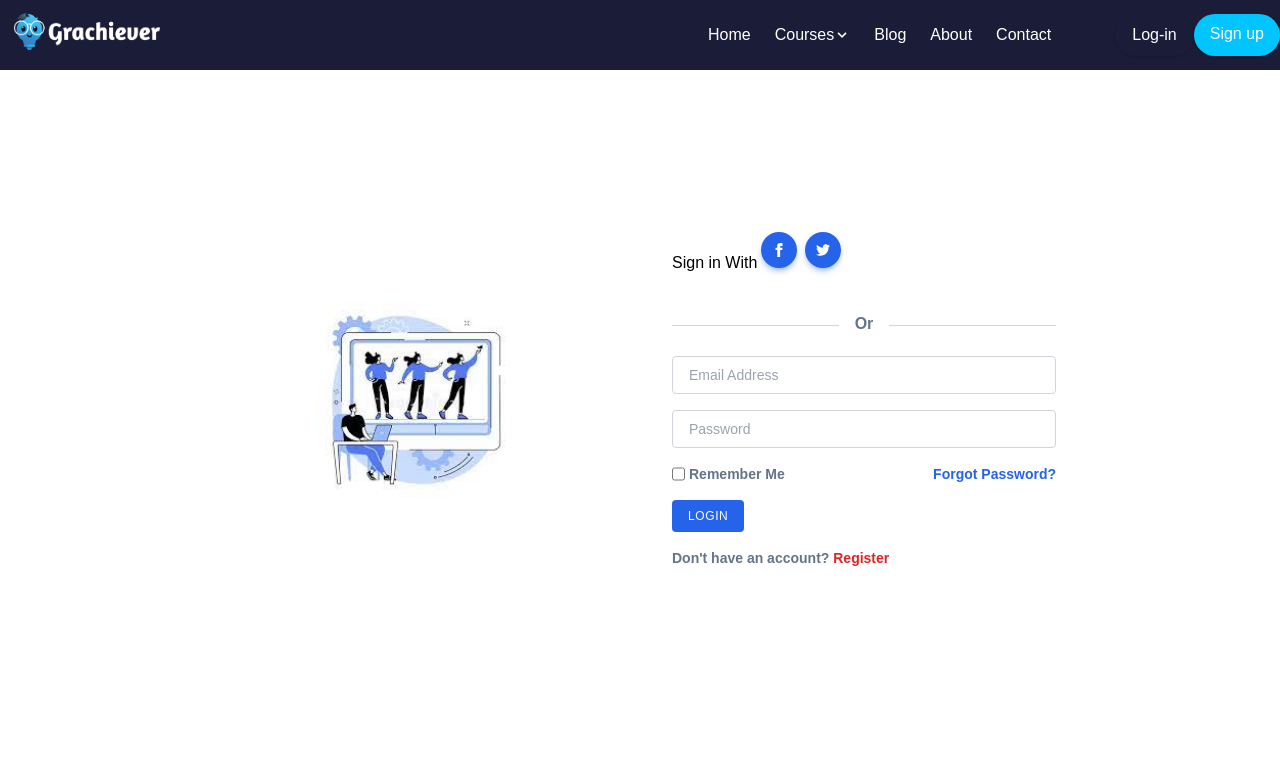
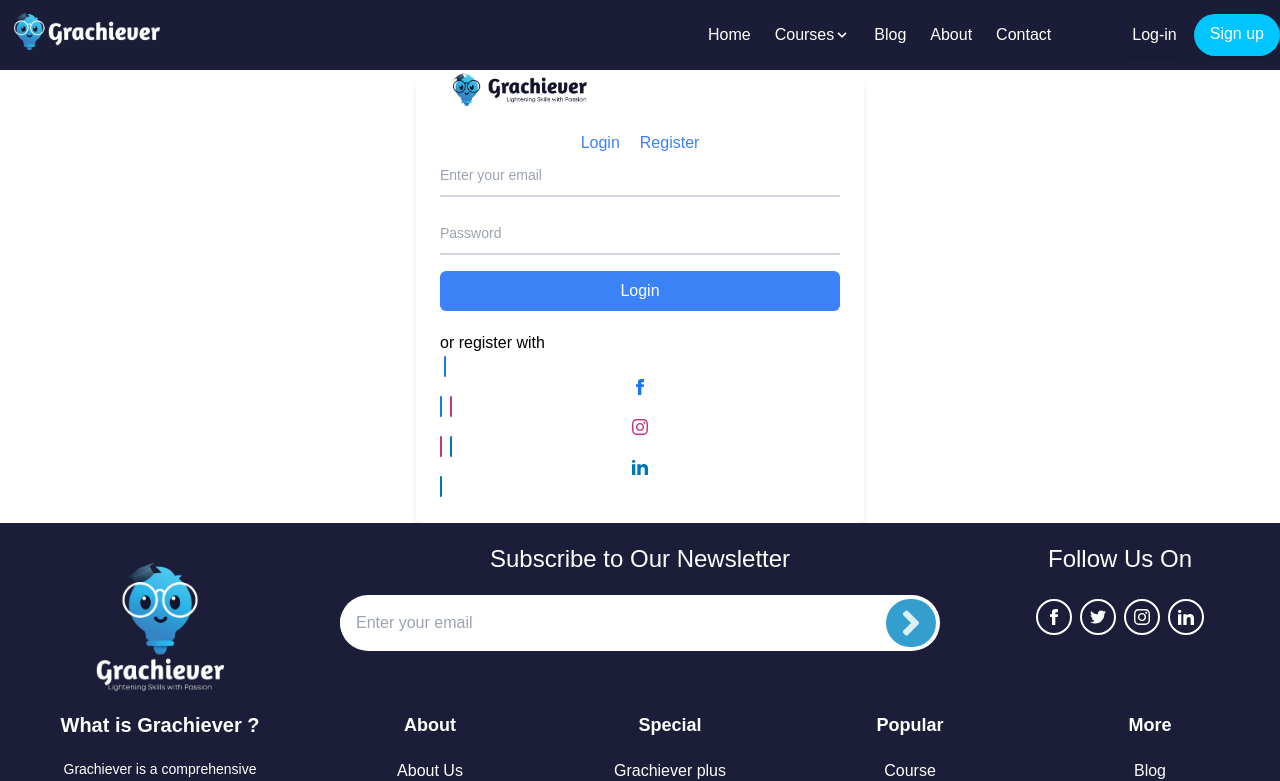
Before and after one commit to Ramnivas9753/Grachiever, a React (Create React App) app: page /login in a window 1280 px wide. Shown: the top 781 px of the page. Built offline with nearby package versions, Linux system fonts and the light colour scheme.

Commit message:
login in process

```diff
--- a/src/Components/Home.js
+++ b/src/Components/Home.js
@@ -173,7 +173,7 @@ function Home() {
             <p className="mt-5  text-lg">Our Skill Graph feature helps you stay up-to-date with the latest skills in demand. our Skill Graph displays the trending skills over time.</p>
             <p  className="mt-5 text-lg">allowing you to identify which skills are gaining popularity and which are losing relevance. With this powerful tool, you can make informed decisions about the skills you want to learn or develop, ensuring you stay ahead of the curve in your chosen field.</p>
             <div className=' mt-10'>
-       <button className="bg-[#00c5ff] hover:bg-white text-white hover:text-black border-2 border-[#00c5ff] p-2 rounded-xl   px-8 text-lg  font-bold">Learn More</button>
+       <button className="bg-[#00c5ff] hover:bg-white text-white hover:text-black border-2 border-[#00c5ff] p-2 rounded-xl   px-8 text-lg  font-bold"><Link to="/Skillgraph">Learn More</Link></button>
        </div>
         </div>
     {/* <!--Graph Section--> */}
--- a/src/Components/Login.js
+++ b/src/Components/Login.js
@@ -1,117 +1,119 @@
-import logo1 from '../images/LOGOS/sign_in.jpeg';
-import { FaFacebook } from "react-icons/fa";
-import { FaTwitter } from "react-icons/fa";
-import { FaGooglePlus } from "react-icons/fa";
-import sign_in from "../images/LOGOS/sign-up-image.jpg"
+import React from 'react';
+import { FaAngleRight } from "react-icons/fa";
+import grachieverlogo from "../images/LOGOS/grachiever-02.png"
 
+function LoginAndRegister({ onLogin, onRegister }) {
+  const emailRef = React.createRef();
+  const passwordRef = React.createRef();
+  const confirmPasswordRef = React.createRef();
+  const [isLogin, setIsLogin] = React.useState(true);
 
-function Login() {
+  function handleLogin(event) {
+    event.preventDefault();
+    // Your login logic goes here
+    onLogin(emailRef.current.value, passwordRef.current.value);
+  }
+
+  function handleRegister(event) {
+    event.preventDefault();
+    // Your registration logic goes here
+    onRegister(emailRef.current.value, passwordRef.current.value, confirmPasswordRef.current.value);
+  }
+
   return (
+    <div className="max-w-md mx-auto mt-20 p-6 bg-white rounded-md shadow-md">
+      {/* <h2 className="text-xl font-medium mb-4">{isLogin ? 'Login' : 'Register'}</h2> */}
+      <img src={grachieverlogo} className="w-20 md:w-40 -mt-5 md:-mt-10" alt="Grachiever Logo" />
+      <p className="mt-4 text-center">
+        {isLogin ? (
           <>
-      {/* <div id="id01" className="modal mt-20 mb-5" >
-  <form className="animate p-5 max-w-sm mx-auto bg-[#EBF5FB]" action="#" method="post">
-    <div className="imgcontainer">
-      <a href="index.html"><span onclick="document.getElementById('id01').style.display='none'" className="close" title="Close Modal">&times;</span></a>
-      <img src={logo1} alt="Grachiever Logo" className=" w-20 h-20 mx-auto rounded-full" />
+            <button className="text-blue-500 font-medium" onClick={() => setIsLogin(true)}>Login</button>
+            <button className="text-blue-500 font-medium ml-5" onClick={() => setIsLogin(false)}>Register</button>
+          </>
+        ) : (
+          <>
+            <button className="text-blue-500 font-medium" onClick={() => setIsLogin(true)}>Login </button>
+            <button className="text-blue-500 font-medium ml-5" onClick={() => setIsLogin(false)}>Register</button>
+          </>
+        )}
+      </p>
+      <form onSubmit={isLogin ? handleLogin : handleRegister}>
+        <div className="mb-4">
+          {/* <label htmlFor="email" className="block text-gray-700 font-medium mb-2">Email</label> */}
+          <input type="email" id="email" className="block py-2.5 px-0 w-full text-sm text-gray-900 bg-transparent border-0 border-b-2 border-gray-300 appearance-none dark:text-white dark:border-gray-600 dark:focus:border-blue-500 focus:outline-none focus:ring-0 focus:border-blue-600 peer" placeholder="Enter your email" ref={emailRef} />
+          <label for="floating_email" class="peer-focus:font-medium absolute text-sm text-gray-500 dark:text-gray-400 duration-300 transform -translate-y-6 scale-75 top-3 -z-10 origin-[0] peer-focus:left-0 peer-focus:text-blue-600 peer-focus:dark:text-blue-500 peer-placeholder-shown:scale-100 peer-placeholder-shown:translate-y-0 peer-focus:scale-75 peer-focus:-translate-y-6">Email address</label>
         </div>
-    <div className="w-full max-w-lg">
-          <h1 className="font-bold text-center">Login Form</h1>
         <div className="mb-4">
-            <label className="block text-gray-700 text-sm font-bold mb-2" for="email">
-              Username
-            </label>
-            <input className="shadow appearance-none border rounded w-full py-2 px-3 text-gray-700 leading-tight focus:outline-none focus:shadow-outline" id="email" type="email" placeholder="Username/Email" />
-            <div className="error text-red-500 text-xs italic"></div>
+          {/* <label htmlFor="password" className="block text-gray-700 font-medium mb-2">Password</label> */}
+          <input type="password" id="password" className="block py-2.5 px-0 w-full text-sm text-gray-900 bg-transparent border-0 border-b-2 border-gray-300 appearance-none dark:text-white dark:border-gray-600 dark:focus:border-blue-500 focus:outline-none focus:ring-0 focus:border-blue-600 peer" placeholder="Password" ref={passwordRef} />
+          <label for="floating_password" class="peer-focus:font-medium absolute text-sm text-gray-500 dark:text-gray-400 duration-300 transform -translate-y-6 scale-75 top-3 -z-10 origin-[0] peer-focus:left-0 peer-focus:text-blue-600 peer-focus:dark:text-blue-500 peer-placeholder-shown:scale-100 peer-placeholder-shown:translate-y-0 peer-focus:scale-75 peer-focus:-translate-y-6">Password</label>
         </div>
-          <div className="mb-6">
-            <label className="block text-gray-700 text-sm font-bold mb-2" for="password">
-              Password
-            </label>
-            <input className="shadow appearance-none border border-red-500 rounded w-full py-2 px-3 text-gray-700 mb-3 leading-tight focus:outline-none focus:shadow-outline" id="password" type="password" placeholder="******************" />
-            <div className="error text-red-500 text-xs italic"></div>
+        {!isLogin && (
+          <div className="mb-4">
+            {/* <label htmlFor="confirmPassword" className="block text-gray-700 font-medium mb-2">Confirm Password</label> */}
+            <input type="password" id="confirmPassword" className="block py-2.5 px-0 w-full text-sm text-gray-900 bg-transparent border-0 border-b-2 border-gray-300 appearance-none dark:text-white dark:border-gray-600 dark:focus:border-blue-500 focus:outline-none focus:ring-0 focus:border-blue-600 peer" placeholder="Confirm password" ref={confirmPasswordRef} />
+            <label for="floating_password" class="peer-focus:font-medium absolute text-sm text-gray-500 dark:text-gray-400 duration-300 transform -translate-y-6 scale-75 top-3 -z-10 origin-[0] peer-focus:left-0 peer-focus:text-blue-600 peer-focus:dark:text-blue-500 peer-placeholder-shown:scale-100 peer-placeholder-shown:translate-y-0 peer-focus:scale-75 peer-focus:-translate-y-6">confirmPassword</label>
           </div>
-              <button className="bg-blue-500 hover:bg-blue-700 text-white font-bold py-2 px-4 rounded focus:outline-none focus:shadow-outline w-full" type="submit">
-            Sign In
-          </button>
-          <div className="flex items-center justify-between mt-5">
-            <a className="inline-block align-baseline font-bold text-sm text-blue-500 hover:text-blue-800" href="sign_up.html">Sign-Up</a>
-            <a className="inline-block align-baseline font-bold text-sm text-blue-500 hover:text-blue-800" href="forgot_password.html">Forgot Password?</a>
-          </div>
-          <p className="w-10 h-10 bg-red-200 text-center rounded-full pt-2 mx-auto">OR</p>
-          <div className="row mt-3">
-            <a href="#" className="flex btn btn_login text-white items-center p-1 bg-blue-600 hover:bg-blue-500 border border-2 rounded justify-center m-1">
-            < FaFacebook className='m-2 ' /> Login With Facebook
-             </a>
-            <a href="#" className="flex text-white btn btn_login items-center p-1 bg-blue-500 hover:bg-blue-600 border border-2 rounded justify-center m-1">
-            < FaTwitter className='m-2 ' />  Login With Twitter
-            </a>
-            <a href="#" className="flex text-white btn btn_login items-center p-1 bg-red-600 hover:bg-red-700 border border-2 rounded justify-center m-1">
-            < FaGooglePlus className='m-2 ' /> Login With Google+
-            </a>
-          </div>
-          <p className="text-center text-gray-500 text-xs mt-3">
-            &copy;2020 Acme Corp. All Rights Reserved.
-          </p>
-          </div>
-        </form>
-    </div> */}
-      <section className="h-screen flex flex-col md:flex-row justify-center space-y-10 md:space-y-0 md:space-x-16 items-center my-2 mx-5 md:mx-0 md:my-0">
-        <div className="md:w-1/3 max-w-sm">
-          <img
-            src={sign_in} className="md:w-[60%] m-auto"
-            alt="Sample image" />
-        </div>
-        <div className="md:w-1/3 max-w-sm">
-          <div className="text-center md:text-left">
-           Sign in With
-            <button
+        )}
+        <button type="submit" className="bg-blue-500 hover:bg-blue-600 text-white rounded-md w-full px-4 py-2">{isLogin ? 'Login' : 'Register'}</button>
+
+        {/* -------------logo--------------- */}
+        <div className='mx-auto mt-5 '>
+        <p>or register with</p>
+        <a
+                href="#!"
                 type="button"
-              className="mx-1 mb-6 h-9 w-9 rounded-full bg-blue-600 hover:bg-blue-700 text-white shadow-[0_4px_9px_-4px_#3b71ca]">
+                className="m-1 h-9 w-9 rounded-full border-2 border-[#1877f2] uppercase leading-normal text-[#1877f2] transition duration-150 ease-in-out hover:bg-black hover:bg-opacity-5 focus:outline-none focus:ring-0 hover:-translate-y-1 hover:scale-110 duration-300 hover:border-[#349fcf]"
+                data-te-ripple-init
+                data-te-ripple-color="light">
                 <svg
-                xmlns="http://www.w3.org/2000/svg"
-                className="mx-auto h-3.5 w-3.5"
+                  // xmlns="http://www.w3.org/2000/svg"
+                  className="mx-auto h-full w-4"
                   fill="currentColor"
                   viewBox="0 0 24 24">
                   <path
                     d="M9 8h-3v4h3v12h5v-12h3.642l.358-4h-4v-1.667c0-.955.192-1.333 1.115-1.333h2.885v-5h-3.808c-3.596 0-5.192 1.583-5.192 4.615v3.385z" />
                 </svg>
-            </button>
-            <button
+              </a>
+
+              <a
+                href="https://instagram.com/grachiever?igshid=ZDdkNTZiNTM="
                 type="button"
-              className="inlne-block mx-1 h-9 w-9 rounded-full bg-blue-600 hover:bg-blue-700 uppercase leading-normal text-white shadow-[0_4px_9px_-4px_#3b71ca]">
+                className="m-1 h-9 w-9 rounded-full border-2 border-[#c13584] uppercase leading-normal text-[#c13584] transition duration-150 ease-in-out hover:bg-black hover:bg-opacity-5 focus:outline-none focus:ring-0 hover:-translate-y-1 hover:scale-110 duration-300 hover:border-[#349fcf]"
+                data-te-ripple-init
+                data-te-ripple-color="light">
                 <svg
                   xmlns="http://www.w3.org/2000/svg"
-                className="mx-auto h-3.5 w-3.5"
+                  className="mx-auto h-full w-4"
                   fill="currentColor"
                   viewBox="0 0 24 24">
                   <path
-                  d="M24 4.557c-.883.392-1.832.656-2.828.775 1.017-.609 1.798-1.574 2.165-2.724-.951.564-2.005.974-3.127 1.195-.897-.957-2.178-1.555-3.594-1.555-3.179 0-5.515 2.966-4.797 6.045-4.091-.205-7.719-2.165-10.148-5.144-1.29 2.213-.669 5.108 1.523 6.574-.806-.026-1.566-.247-2.229-.616-.054 2.281 1.581 4.415 3.949 4.89-.693.188-1.452.232-2.224.084.626 1.956 2.444 3.379 4.6 3.419-2.07 1.623-4.678 2.348-7.29 2.04 2.179 1.397 4.768 2.212 7.548 2.212 9.142 0 14.307-7.721 13.995-14.646.962-.695 1.797-1.562 2.457-2.549z" />
+                    d="M12 2.163c3.204 0 3.584.012 4.85.07 3.252.148 4.771 1.691 4.919 4.919.058 1.265.069 1.645.069 4.849 0 3.205-.012 3.584-.069 4.849-.149 3.225-1.664 4.771-4.919 4.919-1.266.058-1.644.07-4.85.07-3.204 0-3.584-.012-4.849-.07-3.26-.149-4.771-1.699-4.919-4.92-.058-1.265-.07-1.644-.07-4.849 0-3.204.013-3.583.07-4.849.149-3.227 1.664-4.771 4.919-4.919 1.266-.057 1.645-.069 4.849-.069zm0-2.163c-3.259 0-3.667.014-4.947.072-4.358.2-6.78 2.618-6.98 6.98-.059 1.281-.073 1.689-.073 4.948 0 3.259.014 3.668.072 4.948.2 4.358 2.618 6.78 6.98 6.98 1.281.058 1.689.072 4.948.072 3.259 0 3.668-.014 4.948-.072 4.354-.2 6.782-2.618 6.979-6.98.059-1.28.073-1.689.073-4.948 0-3.259-.014-3.667-.072-4.947-.196-4.354-2.617-6.78-6.979-6.98-1.281-.059-1.69-.073-4.949-.073zm0 5.838c-3.403 0-6.162 2.759-6.162 6.162s2.759 6.163 6.162 6.163 6.162-2.759 6.162-6.163c0-3.403-2.759-6.162-6.162-6.162zm0 10.162c-2.209 0-4-1.79-4-4 0-2.209 1.791-4 4-4s4 1.791 4 4c0 2.21-1.791 4-4 4zm6.406-11.845c-.796 0-1.441.645-1.441 1.44s.645 1.44 1.441 1.44c.795 0 1.439-.645 1.439-1.44s-.644-1.44-1.439-1.44z" />
                 </svg>
-            </button>
+              </a>
+
+              <a
+                href="https://www.linkedin.com/company/grachiever/"
+                type="button"
+                className="m-1 h-9 w-9 rounded-full border-2 border-[#0077b5] uppercase leading-normal text-[#0077b5] transition duration-150 ease-in-out hover:bg-black hover:bg-opacity-5 focus:outline-none focus:ring-0 hover:-translate-y-1 hover:scale-110 duration-300 hover:border-[#349fcf]"
+                data-te-ripple-init
+                data-te-ripple-color="light">
+                <svg
+                  xmlns="http://www.w3.org/2000/svg"
+                  className="mx-auto h-full w-4"
+                  fill="currentColor"
+                  viewBox="0 0 24 24">
+                  <path
+                    d="M4.98 3.5c0 1.381-1.11 2.5-2.48 2.5s-2.48-1.119-2.48-2.5c0-1.38 1.11-2.5 2.48-2.5s2.48 1.12 2.48 2.5zm.02 4.5h-5v16h5v-16zm7.982 0h-4.968v16h4.969v-8.399c0-4.67 6.029-5.052 6.029 0v8.399h4.988v-10.131c0-7.88-8.922-7.593-11.018-3.714v-2.155z" />
+                </svg>
+              </a>
               </div>
-          <div className="my-5 flex items-center before:mt-0.5 before:flex-1 before:border-t before:border-neutral-300 after:mt-0.5 after:flex-1 after:border-t after:border-neutral-300">
-            <p className="mx-4 mb-0 text-center font-semibold text-slate-500">Or</p>
+
+
+      </form>
+
     </div>
-          <input className="text-sm w-full px-4 py-2 border border-solid border-gray-300 rounded" type="text" placeholder="Email Address" />
-          <input className="text-sm w-full px-4 py-2 border border-solid border-gray-300 rounded mt-4" type="password" placeholder="Password" />
-          <div className="mt-4 flex justify-between font-semibold text-sm">
-            <label className="flex text-slate-500 hover:text-slate-600 cursor-pointer">
-              <input className="mr-1" type="checkbox" />
-              <span>Remember Me</span>
-            </label>
-            <a className="text-blue-600 hover:text-blue-700 hover:underline hover:underline-offset-4" href="#">Forgot Password?</a>
-          </div>
-          <div className="text-center md:text-left">
-            <button className="mt-4 bg-blue-600 hover:bg-blue-700 px-4 py-2 text-white uppercase rounded text-xs tracking-wider" type="submit">Login</button>
-          </div>
-          <div className="mt-4 font-semibold text-sm text-slate-500 text-center md:text-left">
-            Don't have an account? <a className="text-red-600 hover:underline hover:underline-offset-4" href="#">Register</a>
-          </div>
-        </div>
-      </section>
-
-    </>
   );
 }
 
-export default Login;
+export default LoginAndRegister;
```
Lines whose indentation alone changed are shown as unchanged.
